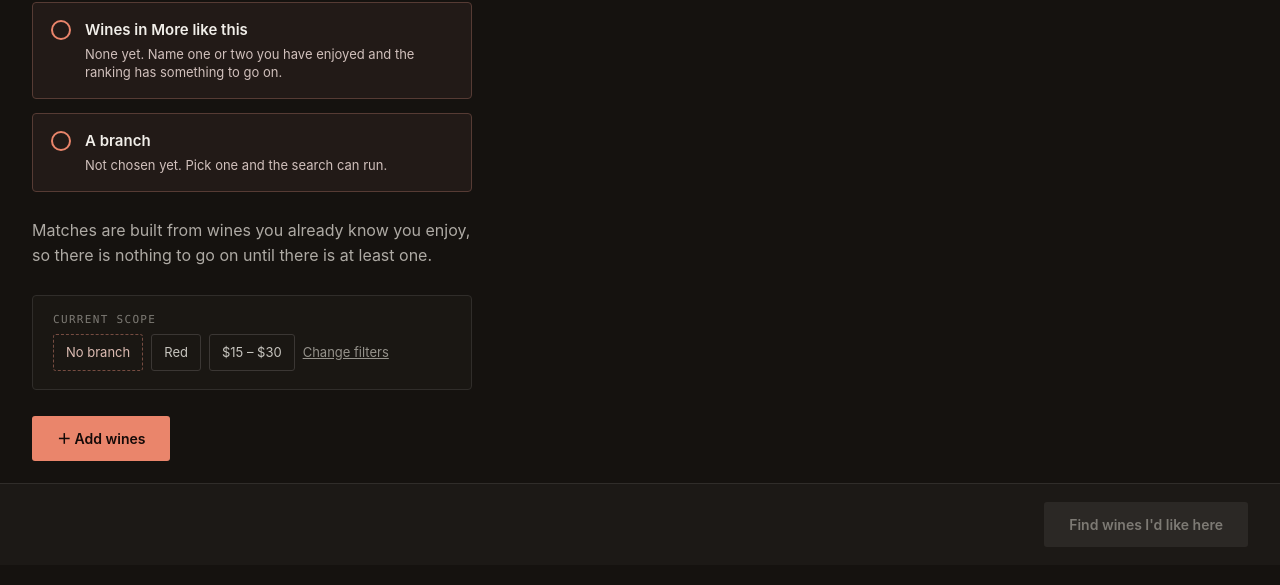
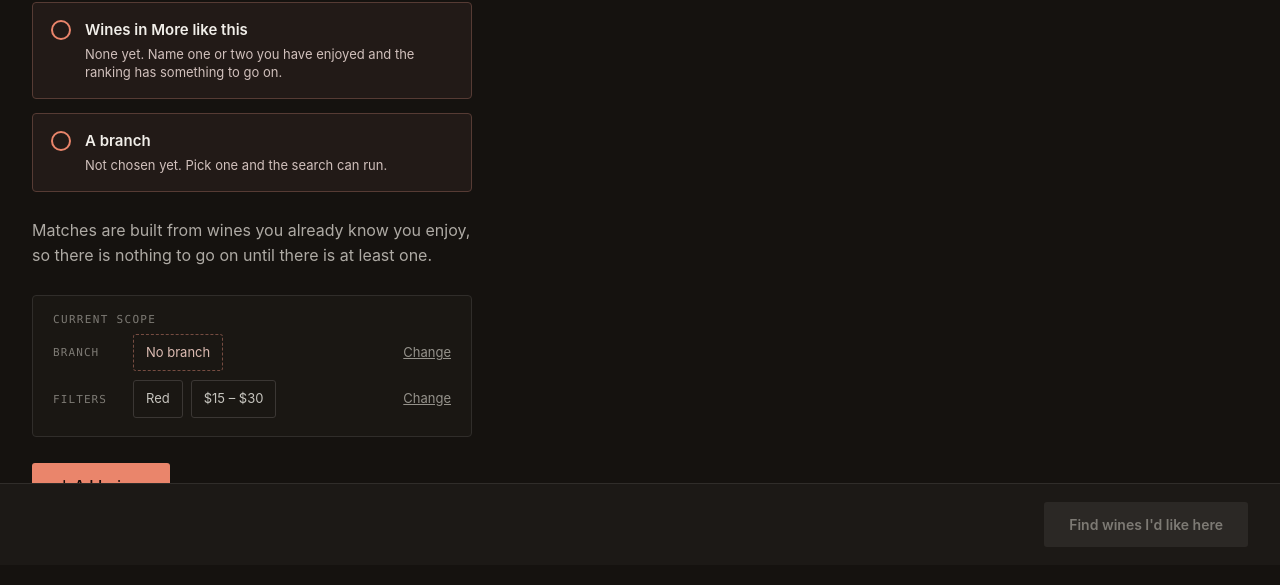
Before and after one commit to raphaelaleixo/anti-etiquette, a website built with Vite: page app/index.html in a window 1280 px wide. Both pictures are taken after a click on the button "Find a wine". Shown: the part 235-820 px from the top of the page. Built offline with nearby package versions, Linux system fonts and the light colour scheme.

Commit message:
Give the current-scope panel a row per thing it can change
A deliberate deviation from frame 05, which runs branch, colour, price and the
change link along one line. With a real branch name and two filter values that
line wrapped anyway, and where it wrapped had nothing to do with what the chips
meant — "Red" could end up beside the branch or below it depending on how long
the shop's name was.

Two rows now, each naming what it is, showing what it is set to, and carrying
its own way to change it. The keys are a fixed column so the values line up,
and the change links hold the right edge whatever sits between.

This also settles something the one-line version had fudged. The branch chip
had been made a control to fix the dead end, while the filter chips stayed
inert and a separate link did the work — two different idioms in one row.
Chips report and links act, consistently, and the branch is reachable through
its own link rather than by pressing its value.

changeFilters is gone; both rows say "Change", because the key beside it
already says which. 195 keys, all referenced, en and fr in parity.

516 tests green, typecheck and build clean, and checked in the browser.

```diff
--- a/src/lib/i18n/en.ts
+++ b/src/lib/i18n/en.ts
@@ -141,7 +141,9 @@ export const en = {
   changeScope: 'Change scope',
   currentScope: 'Current scope',
   noBranch: 'No branch',
-  changeFilters: 'Change filters',
+  change: 'Change',
+  scopeBranch: 'Branch',
+  scopeFilters: 'Filters',
   onlyBottlesHeld: 'Only the bottles that branch is holding get ranked.',
 
   // ------------------------------------------------------------- search
--- a/src/lib/i18n/fr.ts
+++ b/src/lib/i18n/fr.ts
@@ -135,7 +135,9 @@ export const fr: Messages = {
   changeScope: 'Changer la portée',
   currentScope: 'Portée actuelle',
   noBranch: 'Aucune succursale',
-  changeFilters: 'Changer les filtres',
+  change: 'Changer',
+  scopeBranch: 'Succursale',
+  scopeFilters: 'Filtres',
   onlyBottlesHeld: 'Seules les bouteilles que cette succursale a en tablette sont classées.',
 
   // ------------------------------------------------------------- search
--- a/src/styles.css
+++ b/src/styles.css
@@ -1037,10 +1037,20 @@ button { font: inherit; color: inherit; }
   background: var(--panel);
   max-inline-size: 440px;
 }
-.scopepanel-chips { display: flex; align-items: center; gap: 8px; flex-wrap: wrap; }
+/* One row per thing that can be changed: what it is, what it is set to, and
+   the way to change it. */
+.scopepanel-row { display: flex; align-items: center; gap: 8px; flex-wrap: wrap; }
+.scopepanel-key {
+  flex: none;
+  inline-size: 4.5rem;
+  font: 500 11px/1 var(--mono);
+  letter-spacing: 0.1em;
+  text-transform: uppercase;
+  color: var(--mute3);
+}
+/* The change link keeps the right edge, whatever the values beside it. */
+.scopepanel-row .scopelink { margin-inline-start: auto; }
 .scopepanel .scopechip { flex: none; padding: 8px 12px; cursor: default; }
-.scopepanel button.scopechip { cursor: pointer; }
-.scopepanel button.scopechip:hover { border-color: var(--edge3); color: var(--ink0); }
 /* The missing piece is dashed and tinted, so the gap is visible at a glance. */
 .scopechip--open {
   border-style: dashed;
--- a/src/ui/elements/find-panel.ts
+++ b/src/ui/elements/find-panel.ts
@@ -278,23 +278,26 @@ export class FindPanel extends StoreElement {
           the filters carry over from last time and are otherwise invisible
           until after a search has already used them.
         -->
+        <!--
+          A row per thing that can be changed, rather than one run of chips.
+          A deviation from the frame, which puts all four on one line: with a
+          branch name and two filter values the row wrapped anyway, and where
+          it wrapped had nothing to do with what the chips meant.
+        -->
         <div class="scopepanel">
           <div class="label">${t.currentScope}</div>
-          <div class="scopepanel-chips">
-            <!--
-              A control, not a label, whenever the inline picker is not on the
-              page to do the job instead. Without this the commonest state in
-              the app — a saved list and a branch, before any search — offered
-              no way to change branch at all: the scope bar waits for a result,
-              and the picker has already been answered.
-            -->
-            <button type="button" data-find="branch"
-                    class="${branch ? 'scopechip' : 'scopechip scopechip--open'}">
+          <div class="scopepanel-row">
+            <span class="scopepanel-key">${t.scopeBranch}</span>
+            <span class="${branch ? 'scopechip' : 'scopechip scopechip--open'}">
               ${branch ? branchName(branch) : t.noBranch}
-            </button>
+            </span>
+            <button type="button" class="scopelink" data-find="branch">${t.change}</button>
+          </div>
+          <div class="scopepanel-row">
+            <span class="scopepanel-key">${t.scopeFilters}</span>
             <span class="scopechip">${colourLabel(filters.colour)}</span>
             <span class="scopechip">${priceLabel(filters)}</span>
-            <button type="button" class="scopelink" data-find="filters">${t.changeFilters}</button>
+            <button type="button" class="scopelink" data-find="filters">${t.change}</button>
           </div>
         </div>
         <!-- The action belongs to the requirement that is missing — or, when
```
Also changed, not shown: tests/find-panel.test.ts (+16 -4 lines).
